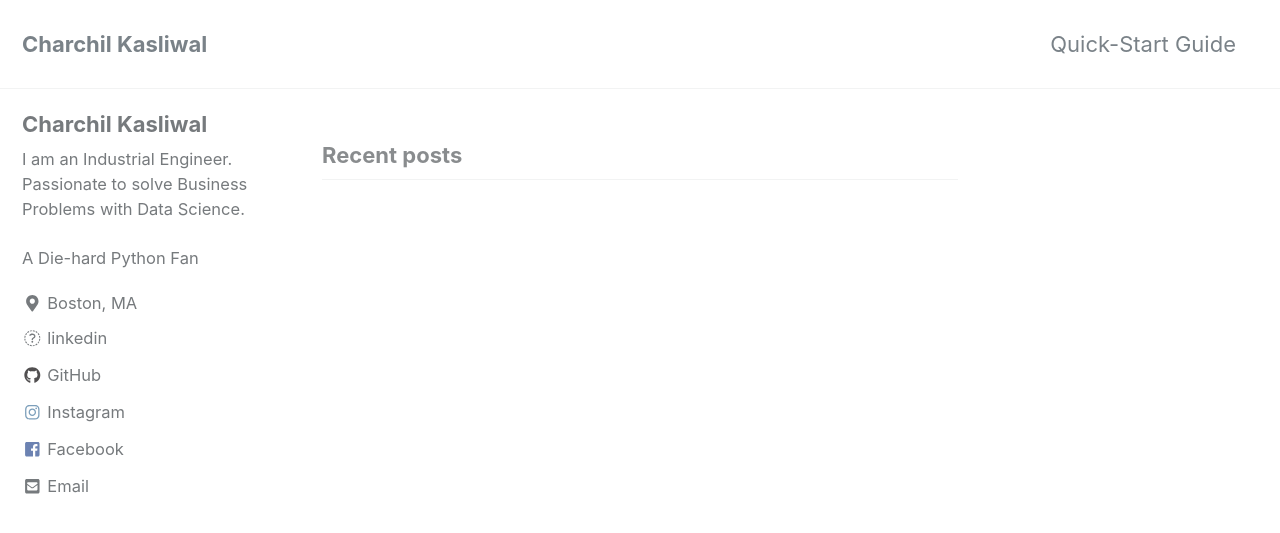
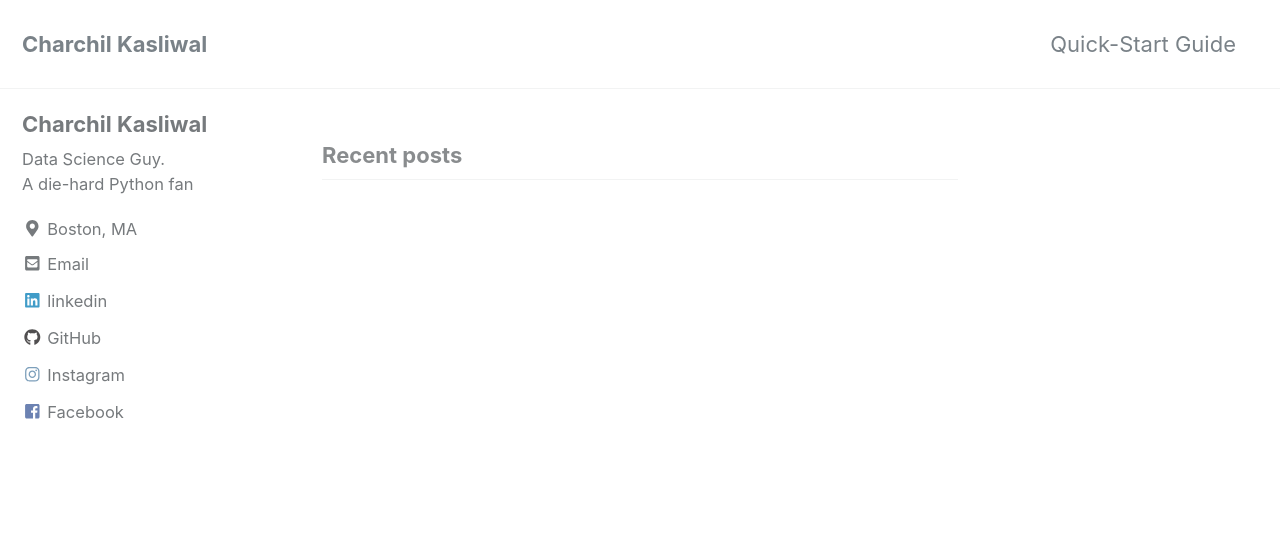
Before and after one commit to charchil10/charchil10.github.io, a Jekyll site: the page built from index.html, in a window 1280 px wide and 900 px high. Shown: the top 533 px of the window. Built offline with Jekyll 4.4.1, drawn with Linux system fonts in a browser that asks for light colours; nearby versions of some CDN libraries; the list of posts is cut into pages by our own code.

Commit message:
Debugged

```diff
--- a/_config.yml
+++ b/_config.yml
@@ -103,18 +103,18 @@ analytics:
 author:
   name             : "Charchil Kasliwal"
   avatar           : # path of avatar image, e.g. "/assets/images/bio-photo.jpg"
-  bio              : "I am an Industrial Engineer. Passionate to solve Business Problems with Data Science. <br><br> A Die-hard Python Fan"
+  bio              : "Data Science Guy. <br>A die-hard Python fan"
   location         : "Boston, MA"
-  email            : "kasliwal.c@husky.neu.edu"
+  # email            : "kasliwal.c@husky.neu.edu"
   links:
     - label: "Email"
       icon: "fas fa-fw fa-envelope-square"
-      # url: "mailto:kasliwal.c@husky.neu.edu"
+      url: "mailto:kasliwal.c@husky.neu.edu"
     - label: "Website"
       icon: "fas fa-fw fa-link"
       # url: "https://charchil10.github.io/"
     - label: "linkedin"
-      icon: "fab fa-fw fa-linkedin-square"
+      icon: "fab fa-fw fa-linkedin"
       url: "https://www.linkedin.com/in/charchil10/"
     - label: "GitHub"
       icon: "fab fa-fw fa-github"
```
